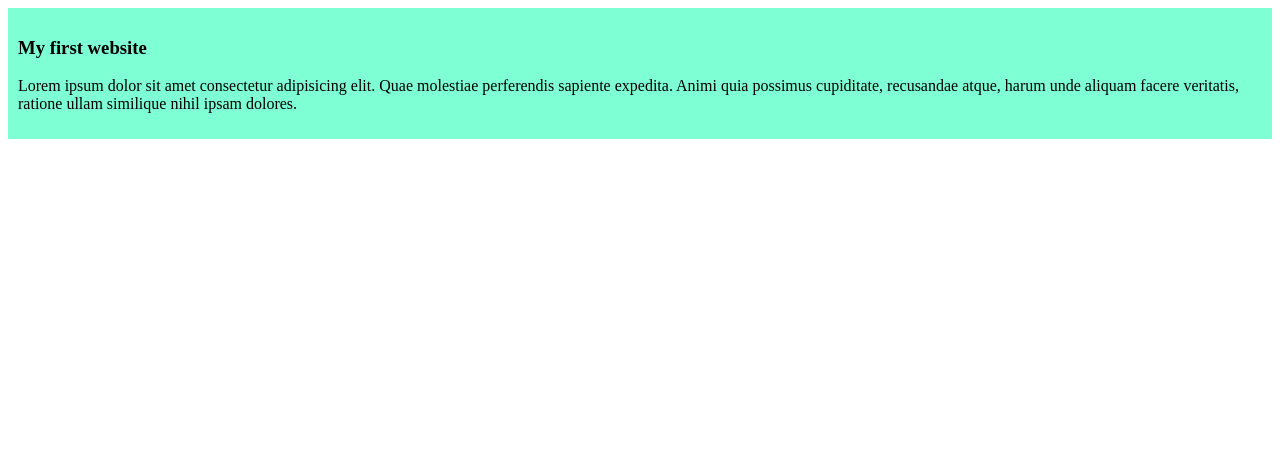
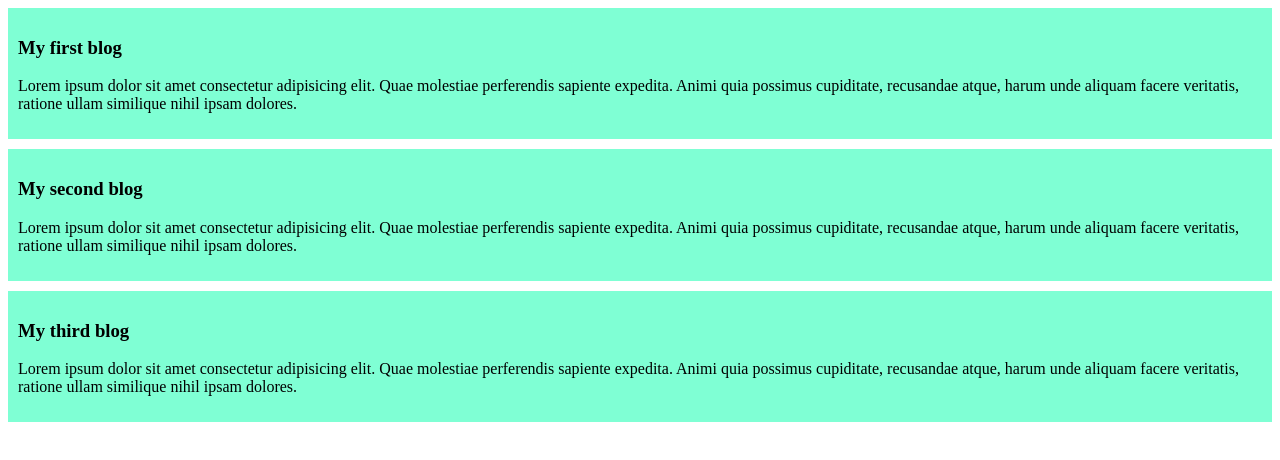
Before and after one commit to obydurrahmanutshow/my-first-github-repository, a plain HTML site: page index.html in a window 1280 px wide. Drawn offline with Linux system fonts and the light colour scheme.

Commit message:
added the second and third blog

```diff
--- a/index.html
+++ b/index.html
@@ -8,7 +8,15 @@
 </head>
 <body>
     <div>
-        <h3>My first website</h3>
+        <h3>My first blog</h3>
+        <p>Lorem ipsum dolor sit amet consectetur adipisicing elit. Quae molestiae perferendis sapiente expedita. Animi quia possimus cupiditate, recusandae atque, harum unde aliquam facere veritatis, ratione ullam similique nihil ipsam dolores.</p>
+    </div>
+    <div>
+        <h3>My second blog</h3>
+        <p>Lorem ipsum dolor sit amet consectetur adipisicing elit. Quae molestiae perferendis sapiente expedita. Animi quia possimus cupiditate, recusandae atque, harum unde aliquam facere veritatis, ratione ullam similique nihil ipsam dolores.</p>
+    </div>
+    <div>
+        <h3>My third blog</h3>
         <p>Lorem ipsum dolor sit amet consectetur adipisicing elit. Quae molestiae perferendis sapiente expedita. Animi quia possimus cupiditate, recusandae atque, harum unde aliquam facere veritatis, ratione ullam similique nihil ipsam dolores.</p>
     </div>
 </body>
--- a/styles/blog.css
+++ b/styles/blog.css
@@ -1 +1 @@
-div{background-color: aquamarine;padding: 10px;}
+div{background-color: aquamarine;padding: 10px;margin-bottom: 10px;}
```
